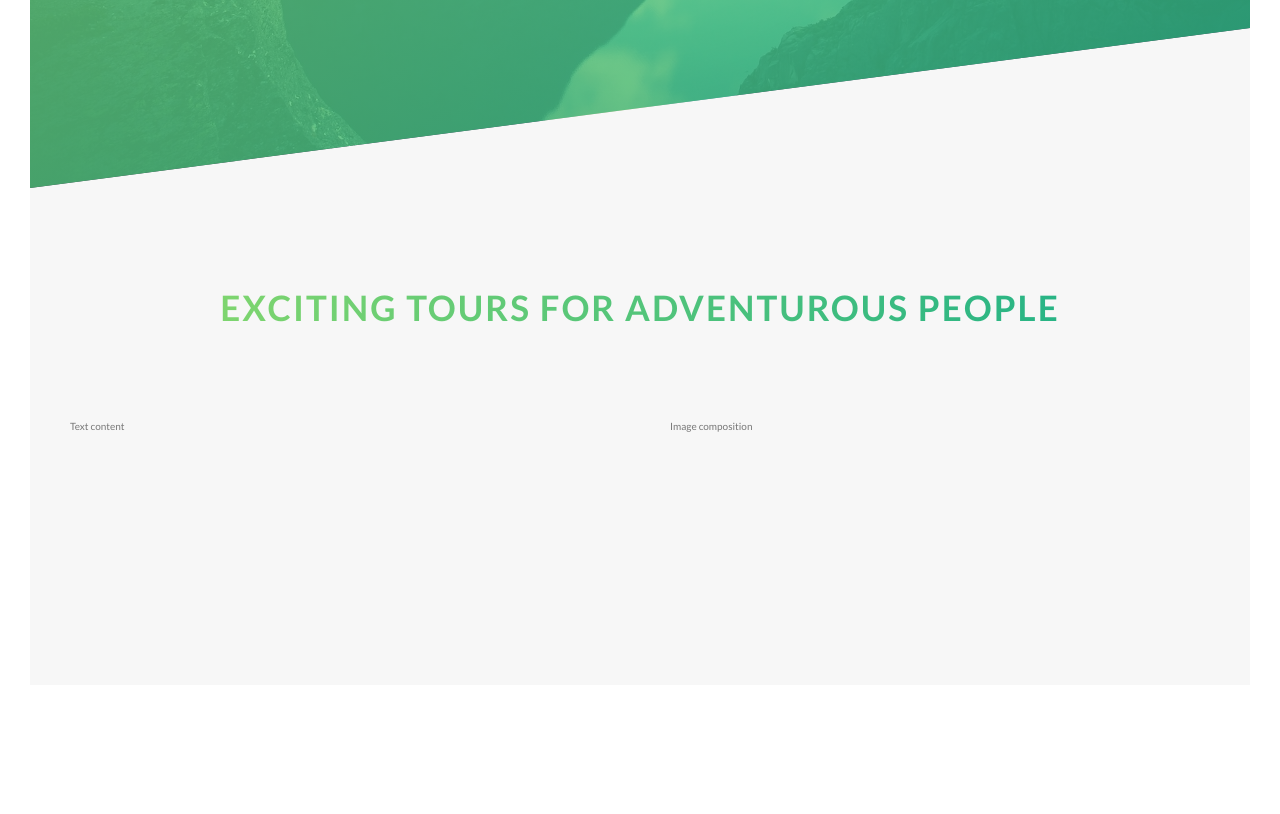
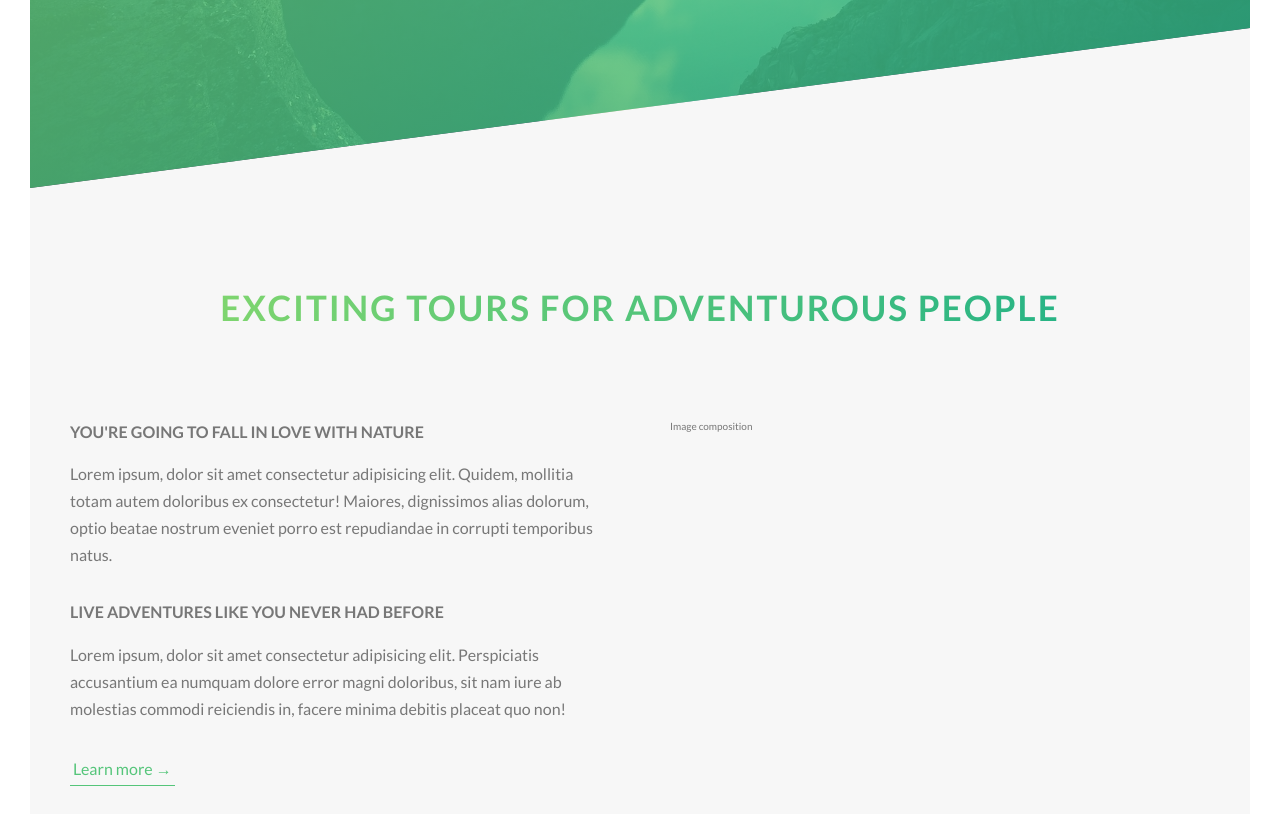
Before and after one commit to cloud4288/1-Natours, a website: page index.html in a window 1280 px wide. Shown: the part 602-1416 px from the top of the page. Before the commit the page ends 1317 px from the top, so only its background shows below. Drawn offline with Linux system fonts and the light colour scheme.

Commit message:
building the about section - part 2

```diff
--- a/index.html
+++ b/index.html
@@ -29,14 +29,26 @@
 
     <main>
         <section class="section-about">
-            <div class="u-center-text u-margin-bottom-8">
+            <div class="u-center-text u-margin-bottom-big">
                 <h2 class="heading-secondary">
                     Exciting tours for adventurous people
                 </h2>
             </div>
             <div class="row">
                 <div class="col-1-of-2">
-                    Text content
+                    <h3 class="heading-tertiary u-margin-bottom-small">You're going to fall in love with nature</h3>
+                    <p class="paragraph">
+                        Lorem ipsum, dolor sit amet consectetur adipisicing elit. Quidem, mollitia totam autem doloribus ex consectetur!
+                        Maiores, dignissimos alias dolorum, optio beatae nostrum eveniet porro est repudiandae in corrupti temporibus natus.
+                    </p>
+
+                    <h3 class="heading-tertiary u-margin-bottom-small">Live adventures like you never had before</h3>
+                    <p class="paragraph">
+                        Lorem ipsum, dolor sit amet consectetur adipisicing elit. Perspiciatis accusantium ea numquam dolore error magni doloribus,
+                        sit nam iure ab molestias commodi reiciendis in, facere minima debitis placeat quo non!
+                    </p>
+
+                    <a href="#" class="btn-text">Learn more &rarr;</a>
                 </div>
                 <div class="col-1-of-2">
                     Image composition
--- a/sass/base/_typography.scss
+++ b/sass/base/_typography.scss
@@ -52,3 +52,17 @@ body {
     text-shadow: .5rem 1rem 2rem rgba($color-black, .2);
   }
 }
+
+.heading-tertiary {
+  font-size: $default-font-size;
+  font-weight: 700;
+  text-transform: uppercase;
+}
+
+.paragraph {
+  font-size: $default-font-size;
+
+  &:not(:last-child) {
+    margin-bottom: 3rem;
+  }
+}
--- a/sass/components/_button.scss
+++ b/sass/components/_button.scss
@@ -8,7 +8,7 @@
     border-radius: 10rem;
     transition: all 0.2s;
     position: relative;
-    font-size: 1.6rem;
+    font-size: $default-font-size;
   }
 
   &:hover {
@@ -53,3 +53,28 @@
     animation-fill-mode: backwards;
   }
 }
+
+.btn-text {
+  &:link,
+  &:visited {
+    font-size: $default-font-size;
+    color: $color-primary;
+    display: inline-block;
+    text-decoration: none;
+    border-bottom: 1px solid $color-primary;
+    padding: 3px;
+    transition: all .2s;
+  }
+
+  &:hover {
+    background-color: $color-primary;
+    color: $color-white;
+    box-shadow: 0 1rem 2rem rgba($color-black, 0.15);
+    transform: translateY(-2px);
+  }
+
+  &:active {
+    box-shadow: 0 .5rem 1rem rgba($color-black, 0.15);
+    transform: translateY(0px);
+  }
+}
--- a/sass/utils/_utilities.scss
+++ b/sass/utils/_utilities.scss
@@ -2,6 +2,14 @@
   text-align: center;
 }
 
-.u-margin-bottom-8 {
+.u-margin-bottom-small {
+    margin-bottom: 1.5rem;
+}
+
+.u-margin-bottom-medium {
+    margin-bottom: 4rem;
+}
+
+.u-margin-bottom-big {
     margin-bottom: 8rem;
 }
--- a/sass/utils/_variables.scss
+++ b/sass/utils/_variables.scss
@@ -10,6 +10,9 @@ $color-white: #fff;
 $color-grey: #eee;
 $color-grey-dark: #777;
 
+// FONT
+$default-font-size: 1.6rem;
+
 // GRID
 $grid-width: 114rem;
 $gutter-vertical: 8rem;
```
Also changed, not shown: css/style.css.
